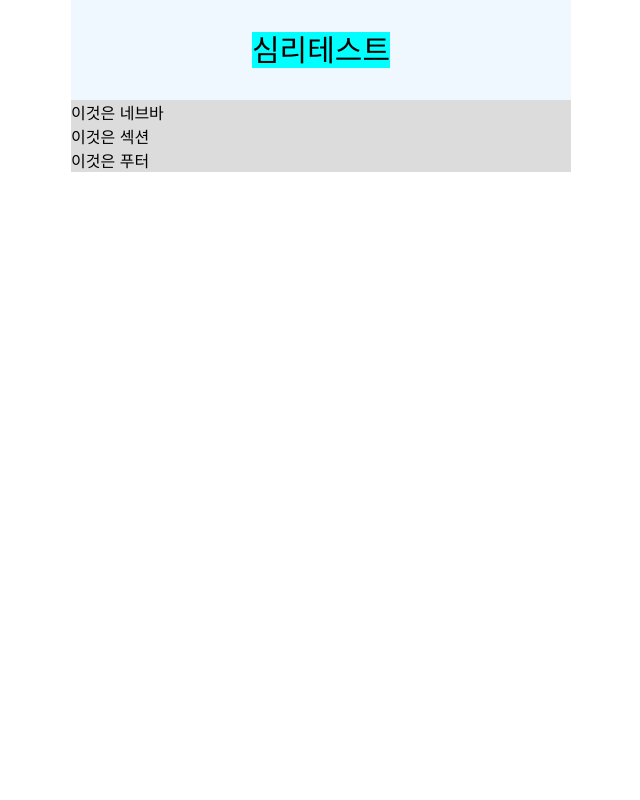
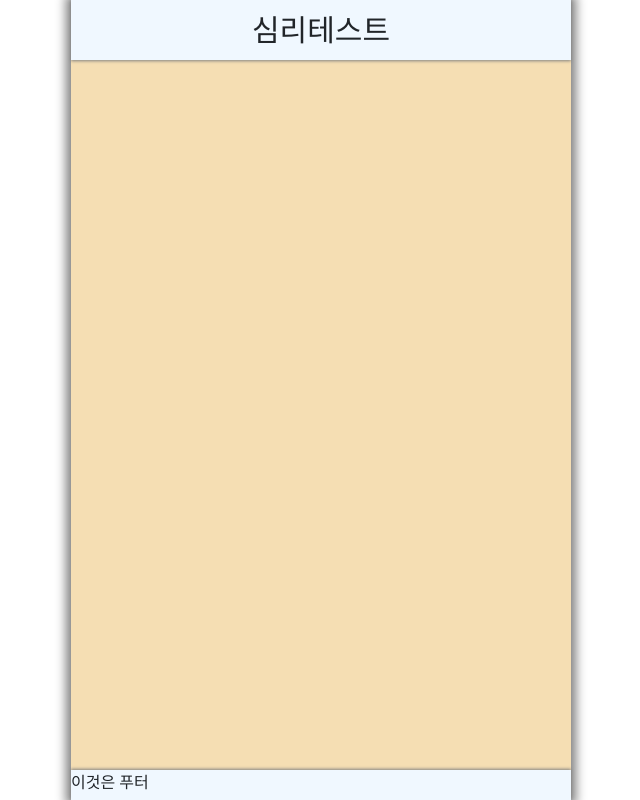
Before and after one commit to MinseokMIK/typescript-pwa-prac, a React (Create React App) app: page / in a window 1280 px wide. Shown: the whole page, without its empty margins (319-959 px from the left). Built offline with nearby package versions, Linux system fonts and the light colour scheme.

Commit message:
style: navbar 부트스트랩 적용 후 웹에 어울리지 않아 삭제 / style: haeder와 footer 위치와 크기 고정 웹 전체에 section구분을 위한 box-shadow 적용

```diff
--- a/package.json
+++ b/package.json
@@ -10,7 +10,9 @@
     "@types/node": "^17.0.10",
     "@types/react": "^18.0.0",
     "@types/react-dom": "^18.0.0",
+    "bootstrap": "^5.2.3",
     "react": "^18.2.0",
+    "react-bootstrap": "^2.6.0",
     "react-dom": "^18.2.0",
     "react-scripts": "5.0.1",
     "styled-components": "^5.3.6",
--- a/src/App.css
+++ b/src/App.css
@@ -1,5 +1,7 @@
 .AppDiv{
   width: 500px;
-  background-color: gainsboro;
+  height: 100vh;
+  background-color: wheat;
   margin: auto;
+  box-shadow: 0 0 10px 5px gray;
 }
--- a/src/components/footer/Footer.tsx
+++ b/src/components/footer/Footer.tsx
@@ -1,7 +1,17 @@
 import React from 'react';
+import styled from 'styled-components';
 
 const Footer = () => {
-  return <div>이것은 푸터</div>;
+  return <FooterBox>이것은 푸터</FooterBox>;
 };
 
 export default Footer;
+
+const FooterBox = styled.div`
+  position: fixed;
+  bottom: 0px;
+  width: 500px;
+  height: 30px;
+  background-color: aliceblue;
+  box-shadow: 0 -1px 3px 0 gray;
+`;
--- a/src/components/header/Header.tsx
+++ b/src/components/header/Header.tsx
@@ -12,14 +12,15 @@ const Header = () => {
 export default Header;
 
 const HeaderBox = styled.div`
+  position: fixed;
   text-align: center;
-  width: 100%;
-  height: 100px;
+  width: 500px;
+  height: 60px;
   background-color: aliceblue;
-`
+  box-shadow: 0 1px 3px 0 gray;
+`;
 
 const Title = styled.span`
   font-size: 30px;
-  line-height: 100px;
-  background-color: aqua;
-`
+  line-height: 60px;
+`;
--- a/src/components/main/Main.tsx
+++ b/src/components/main/Main.tsx
@@ -1,7 +1,5 @@
 import React from 'react';
-
 import Header from '../header/Header';
-import Nav from '../nav/Nav';
 import Section from '../section/Section';
 import Footer from '../footer/Footer';
 
@@ -9,7 +7,6 @@ const Main = () => {
   return (
     <div>
       <Header></Header>
-      <Nav></Nav>
       <Section></Section>
       <Footer></Footer>
     </div>
--- a/src/components/nav/Nav.tsx
+++ /dev/null
@@ -1,7 +0,0 @@
-import React from 'react';
-
-const Nav = () => {
-  return <div>이것은 네브바</div>;
-};
-
-export default Nav;
--- a/src/index.css
+++ b/src/index.css
@@ -1,14 +1,10 @@
 body {
-  margin:0;
-  height: 100%;
-  font-family: -apple-system, BlinkMacSystemFont, 'Segoe UI', 'Roboto', 'Oxygen',
-    'Ubuntu', 'Cantarell', 'Fira Sans', 'Droid Sans', 'Helvetica Neue',
-    sans-serif;
+  margin: 0;
+  font-family: -apple-system, BlinkMacSystemFont, 'Segoe UI', 'Roboto', 'Oxygen', 'Ubuntu', 'Cantarell', 'Fira Sans', 'Droid Sans', 'Helvetica Neue', sans-serif;
   -webkit-font-smoothing: antialiased;
   -moz-osx-font-smoothing: grayscale;
 }
 
 code {
-  font-family: source-code-pro, Menlo, Monaco, Consolas, 'Courier New',
-    monospace;
+  font-family: source-code-pro, Menlo, Monaco, Consolas, 'Courier New', monospace;
 }
--- a/src/index.tsx
+++ b/src/index.tsx
@@ -4,6 +4,7 @@ import './index.css';
 import App from './App';
 import * as serviceWorkerRegistration from './serviceWorkerRegistration';
 import reportWebVitals from './reportWebVitals';
+import 'bootstrap/dist/css/bootstrap.css';
 
 const root = ReactDOM.createRoot(
   document.getElementById('root') as HTMLElement
```
Also changed, not shown: 1 other file (tests, documents, lock files or other folders).
